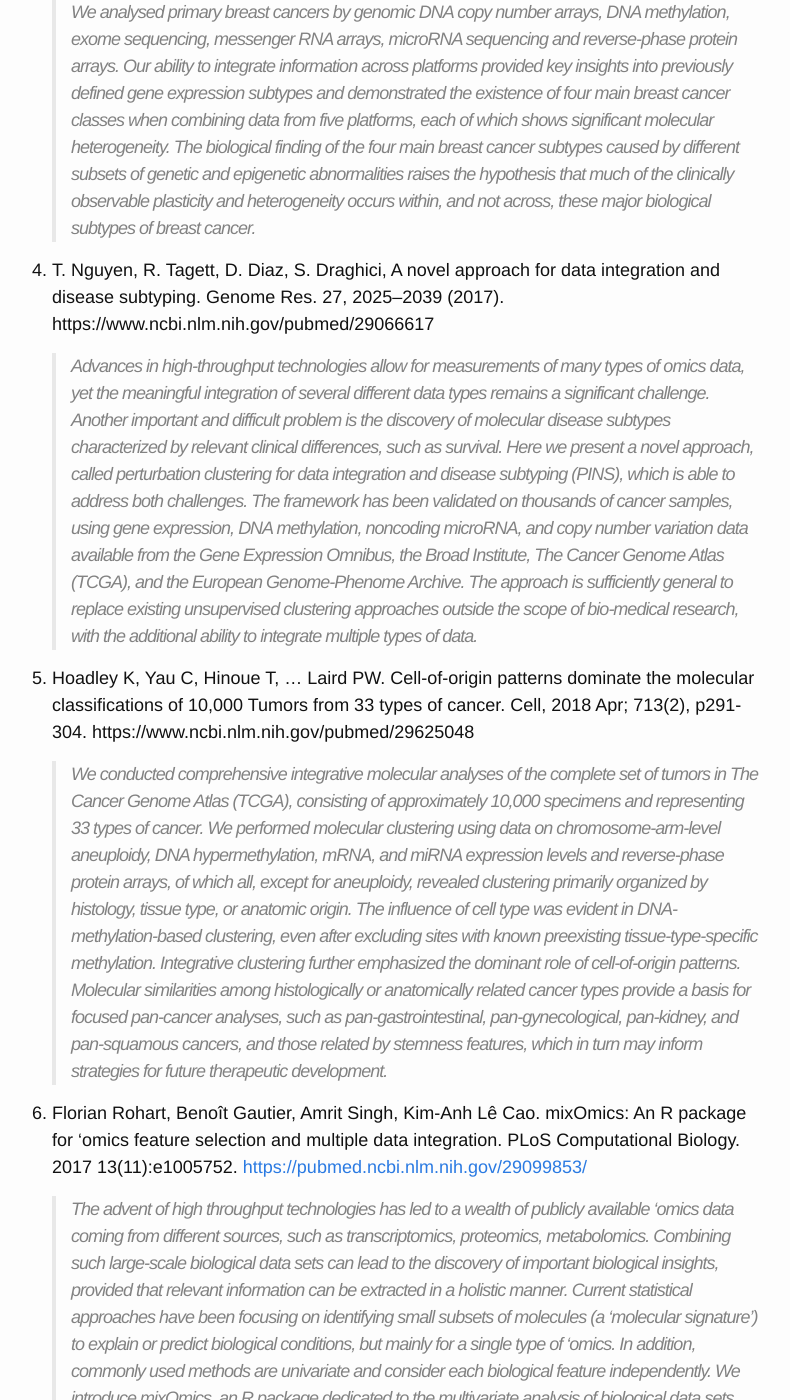
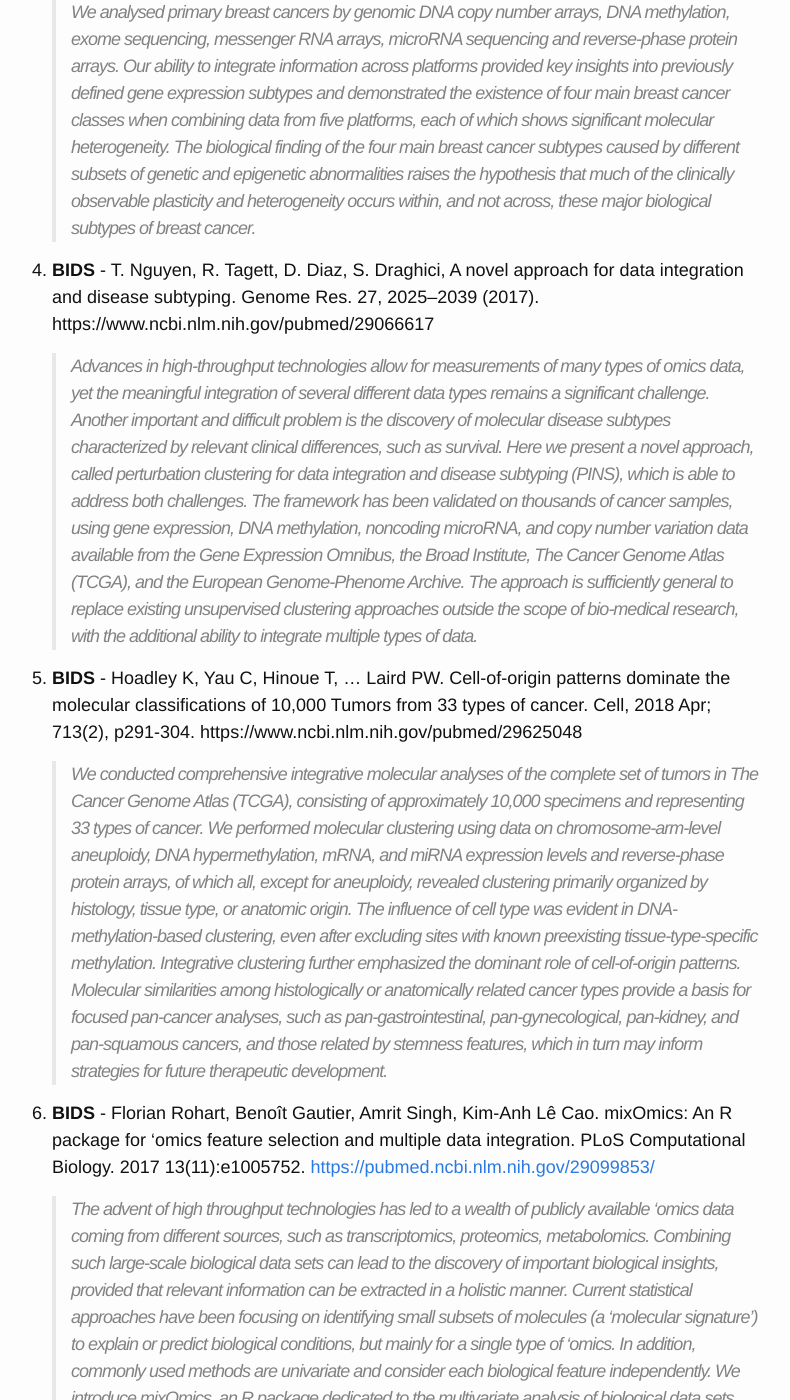
Before and after one commit to dcmb-courses/bioinf602-603, a Jekyll site: the page built from MultiOmics_Integration.md, in a window 1280 px wide and 1400 px high, scrolled down 1161 px. Shown: the whole window, without its empty margins (248-1038 px from the left). Built offline with Jekyll 4.4.1, drawn with Linux system fonts in a browser that asks for light colours.

Commit message:
Added BIDS tags

```diff
--- a/MultiOmics_Integration.md
+++ b/MultiOmics_Integration.md
@@ -18,15 +18,15 @@ permalink: /MultiOmics_Integration/
 
    >We analysed primary breast cancers by genomic DNA copy number arrays, DNA methylation, exome sequencing, messenger RNA arrays, microRNA sequencing and reverse-phase protein arrays. Our ability to integrate information across platforms provided key insights into previously defined gene expression subtypes and demonstrated the existence of four main breast cancer classes when combining data from five platforms, each of which shows significant molecular heterogeneity. The biological finding of the four main breast cancer subtypes caused by different subsets of genetic and epigenetic abnormalities raises the hypothesis that much of the clinically observable plasticity and heterogeneity occurs within, and not across, these major biological subtypes of breast cancer.
 
-1. T. Nguyen, R. Tagett, D. Diaz, S. Draghici, A novel approach for data integration and disease subtyping. Genome Res. 27, 2025–2039 (2017). https://www.ncbi.nlm.nih.gov/pubmed/29066617
+1. **BIDS** - T. Nguyen, R. Tagett, D. Diaz, S. Draghici, A novel approach for data integration and disease subtyping. Genome Res. 27, 2025–2039 (2017). https://www.ncbi.nlm.nih.gov/pubmed/29066617
 
    >Advances in high-throughput technologies allow for measurements of many types of omics data, yet the meaningful integration of several different data types remains a significant challenge. Another important and difficult problem is the discovery of molecular disease subtypes characterized by relevant clinical differences, such as survival. Here we present a novel approach, called perturbation clustering for data integration and disease subtyping (PINS), which is able to address both challenges. The framework has been validated on thousands of cancer samples, using gene expression, DNA methylation, noncoding microRNA, and copy number variation data available from the Gene Expression Omnibus, the Broad Institute, The Cancer Genome Atlas (TCGA), and the European Genome-Phenome Archive. The approach is sufficiently general to replace existing unsupervised clustering approaches outside the scope of bio-medical research, with the additional ability to integrate multiple types of data.
 
-1. Hoadley K, Yau C, Hinoue T, ... Laird PW.  Cell-of-origin patterns dominate the molecular classifications of 10,000 Tumors from 33 types of cancer.  Cell, 2018 Apr; 713(2), p291-304. https://www.ncbi.nlm.nih.gov/pubmed/29625048
+1. **BIDS** - Hoadley K, Yau C, Hinoue T, ... Laird PW.  Cell-of-origin patterns dominate the molecular classifications of 10,000 Tumors from 33 types of cancer.  Cell, 2018 Apr; 713(2), p291-304. https://www.ncbi.nlm.nih.gov/pubmed/29625048
 
    >We conducted comprehensive integrative molecular analyses of the complete set of tumors in The Cancer Genome Atlas (TCGA), consisting of approximately 10,000 specimens and representing 33 types of cancer. We performed molecular clustering using data on chromosome-arm-level aneuploidy, DNA hypermethylation, mRNA, and miRNA expression levels and reverse-phase protein arrays, of which all, except for aneuploidy, revealed clustering primarily organized by histology, tissue type, or anatomic origin. The influence of cell type was evident in DNA-methylation-based clustering, even after excluding sites with known preexisting tissue-type-specific methylation. Integrative clustering further emphasized the dominant role of cell-of-origin patterns. Molecular similarities among histologically or anatomically related cancer types provide a basis for focused pan-cancer analyses, such as pan-gastrointestinal, pan-gynecological, pan-kidney, and pan-squamous cancers, and those related by stemness features, which in turn may inform strategies for future therapeutic development.
 
-1. Florian Rohart, Benoît Gautier, Amrit Singh, Kim-Anh Lê Cao. mixOmics: An R package for 'omics feature selection and multiple data integration. PLoS Computational Biology. 2017 13(11):e1005752.
+1. **BIDS** - Florian Rohart, Benoît Gautier, Amrit Singh, Kim-Anh Lê Cao. mixOmics: An R package for 'omics feature selection and multiple data integration. PLoS Computational Biology. 2017 13(11):e1005752.
 [https://pubmed.ncbi.nlm.nih.gov/29099853/](https://pubmed.ncbi.nlm.nih.gov/29099853/)
 
    >The advent of high throughput technologies has led to a wealth of publicly available 'omics data coming from different sources, such as transcriptomics, proteomics, metabolomics. Combining such large-scale biological data sets can lead to the discovery of important biological insights, provided that relevant information can be extracted in a holistic manner. Current statistical approaches have been focusing on identifying small subsets of molecules (a 'molecular signature') to explain or predict biological conditions, but mainly for a single type of 'omics. In addition, commonly used methods are univariate and consider each biological feature independently. We introduce mixOmics, an R package dedicated to the multivariate analysis of biological data sets with a specific focus on data exploration, dimension reduction and visualisation. By adopting a systems biology approach, the toolkit provides a wide range of methods that statistically integrate several data sets at once to probe relationships between heterogeneous 'omics data sets. Our recent methods extend Projection to Latent Structure (PLS) models for discriminant analysis, for data integration across multiple 'omics data or across independent studies, and for the identification of molecular signatures. We illustrate our latest mixOmics integrative frameworks for the multivariate analyses of 'omics data available from the package.
```
